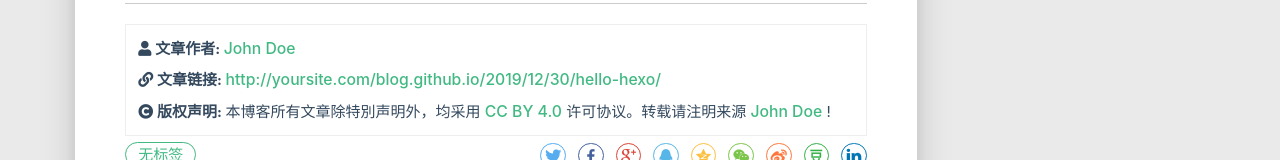
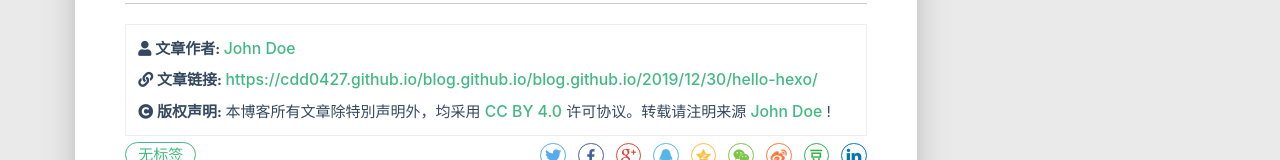
Before and after one commit to cdd0427/cdd0427.github.io, a plain HTML site: page 2019/12/30/hello-hexo/index.html in a window 1280 px wide. Shown: the part 398-558 px from the top of the page. Drawn offline with Linux system fonts and the light colour scheme; some packages are replaced by stand-ins of ours; files that its build step writes are made by us from their sources; no server answers; a script that the page names is missing.

Commit message:
Site updated: 2019-12-30 18:20:20

```diff
--- a/2019/12/30/hello-hexo/index.html
+++ b/2019/12/30/hello-hexo/index.html
@@ -469,7 +469,7 @@
                     </i>
                 </span>
                 <span class="reprint-info">
-                    <a href="http://yoursite.com" rel="external nofollow noreferrer">John Doe</a>
+                    <a href="https://cdd0427.github.io/blog.github.io" rel="external nofollow noreferrer">John Doe</a>
                 </span>
             </div>
             <div class="reprint__type">
@@ -479,7 +479,7 @@
                     </i>
                 </span>
                 <span class="reprint-info">
-                    <a href="http://yoursite.com/blog.github.io/2019/12/30/hello-hexo/">http://yoursite.com/blog.github.io/2019/12/30/hello-hexo/</a>
+                    <a href="https://cdd0427.github.io/blog.github.io/blog.github.io/2019/12/30/hello-hexo/">https://cdd0427.github.io/blog.github.io/blog.github.io/2019/12/30/hello-hexo/</a>
                 </span>
             </div>
             <div class="reprint__notice">
@@ -492,7 +492,7 @@
                     本博客所有文章除特別声明外，均采用
                     <a href="https://creativecommons.org/licenses/by/4.0/deed.zh" rel="external nofollow noreferrer" target="_blank">CC BY 4.0</a>
                     许可协议。转载请注明来源
-                    <a href="http://yoursite.com" target="_blank">John Doe</a>
+                    <a href="https://cdd0427.github.io/blog.github.io" target="_blank">John Doe</a>
                     !
                 </span>
             </div>
@@ -891,7 +891,7 @@ code[class*="language-"], pre[class*="language-"] { white-space: pre !important;
         <div class="col s12 m8 l8 copy-right">
             Copyright&nbsp;&copy;
             <span id="year">2019</span>
-            <a href="http://yoursite.com" target="_blank">John Doe</a>
+            <a href="https://cdd0427.github.io/blog.github.io" target="_blank">John Doe</a>
             |&nbsp;Powered by&nbsp;<a href="https://hexo.io/" target="_blank">Hexo</a>
             |&nbsp;Theme&nbsp;<a href="https://github.com/blinkfox/hexo-theme-matery" target="_blank">Matery</a>
             <br>
```
Also changed, not shown: 2019/12/30/hello-world/index.html (+4 -4 lines), about/index.html (+1 -1 lines), archives/2019/12/index.html (+1 -1 lines), archives/2019/index.html (+1 -1 lines), archives/index.html (+1 -1 lines), categories/index.html (+1 -1 lines), index.html (+1 -1 lines), tags/index.html (+1 -1 lines).
